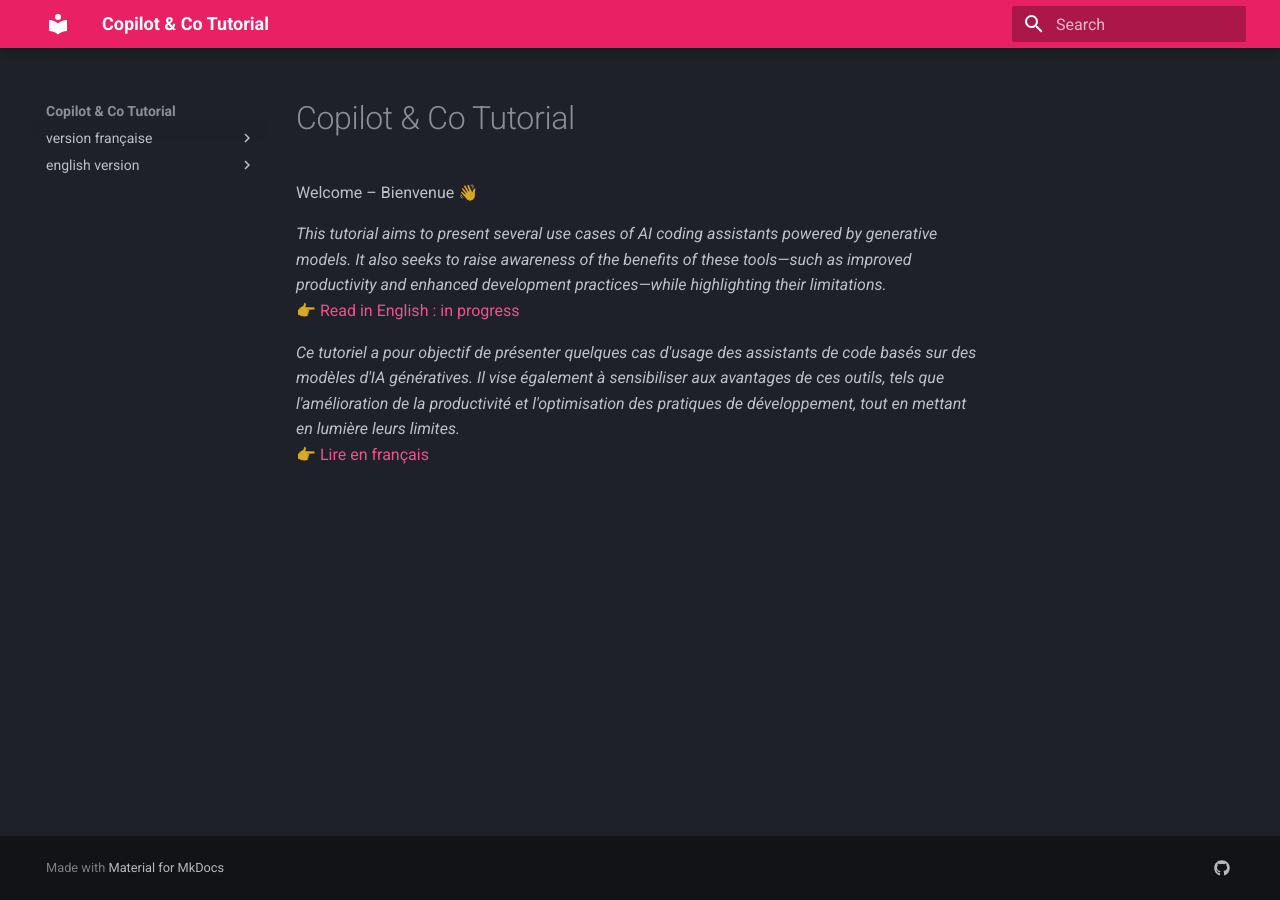
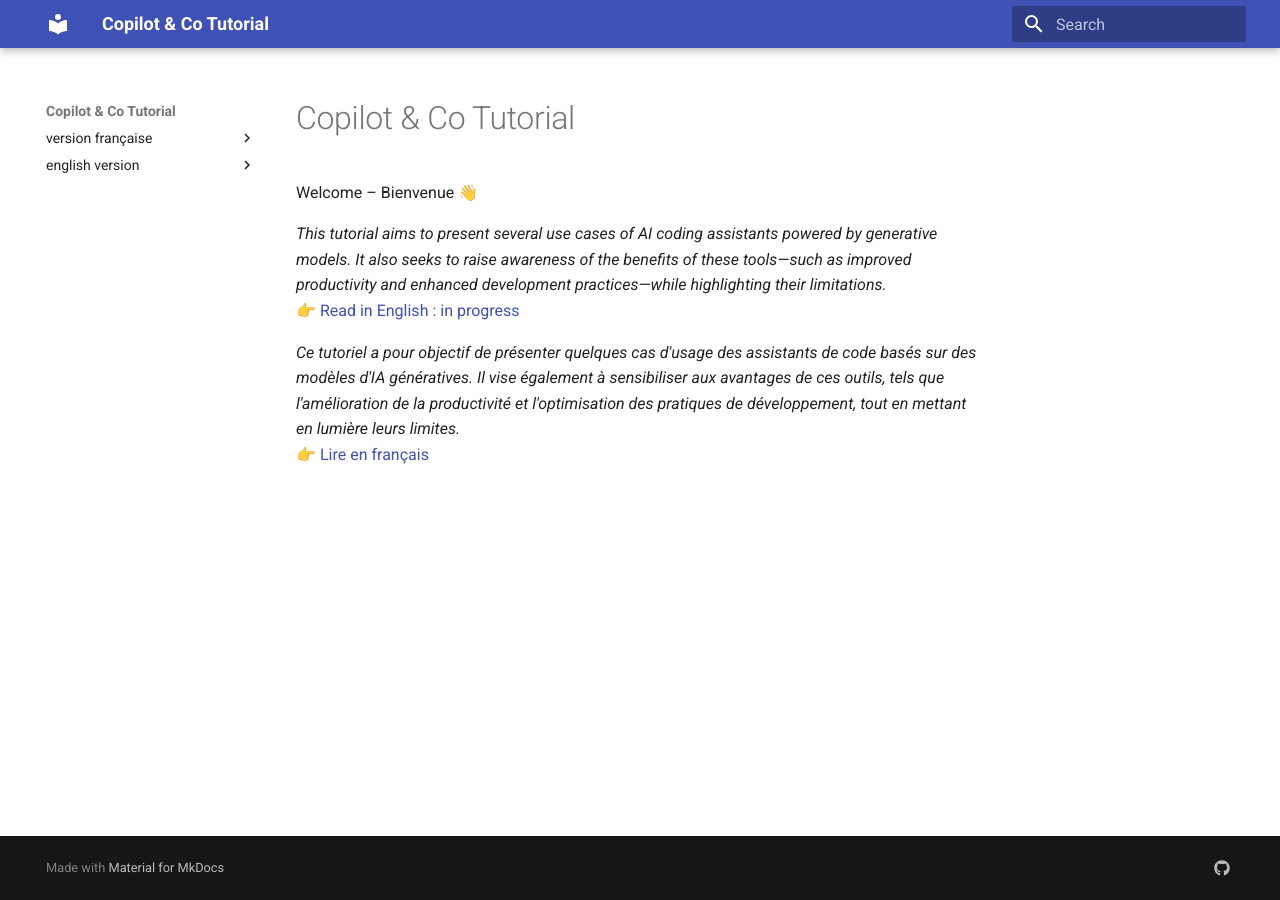
Before and after one commit to iblasquez/tuto-copilot-genai, an MkDocs documentation site: the page built from docs/index.md, in a window 1280 px wide. Built offline with MkDocs 1.6.1 and Material for MkDocs 9.7.7, drawn with Linux system fonts in a browser that asks for light colours.

Commit message:
couleur indigo pour le thème

```diff
--- a/mkdocs.yml
+++ b/mkdocs.yml
@@ -4,9 +4,9 @@
 theme:
   name: material
   palette:
-    scheme : slate
-    primary: pink
-    accent: cyan
+    scheme : scheme
+    primary: indigo
+    accent: indigo
   features:
   - navigation.footer
 
@@ -37,5 +37,5 @@
 extra:
   social:
     - icon: fontawesome/brands/github
-      link: https://github.com/iblasquez
-      name: github.com
+      link: https://github.com/iblasquez/tuto-copilot-genai
+      name: github.com/iblasquez
```
